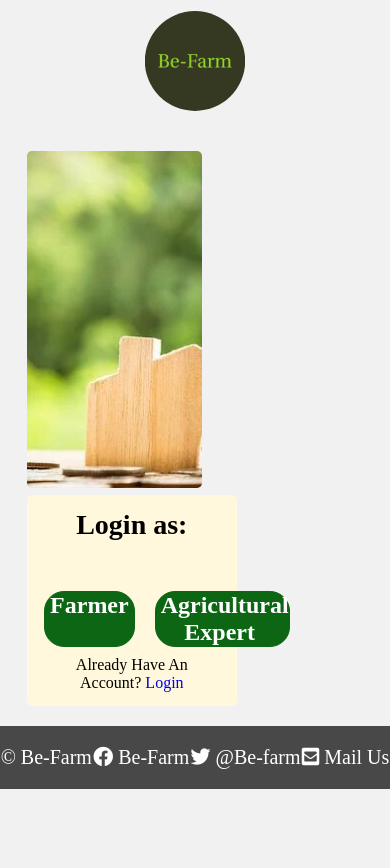
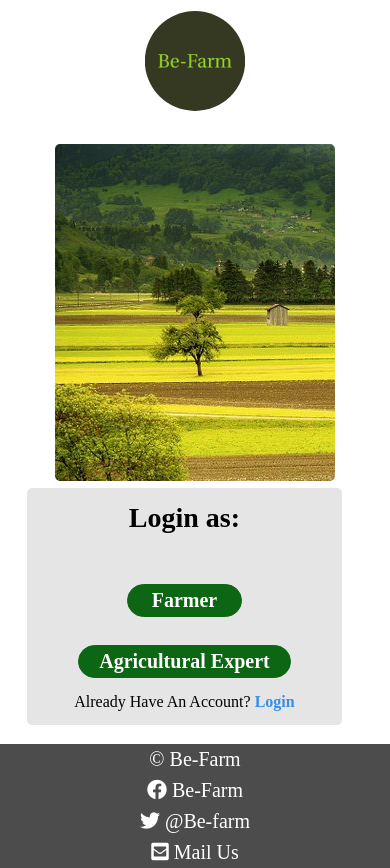
Before and after one commit to v-magiri/Be-farm, a PHP site: page /userlogin.html in a window 390 px wide. Before the commit the page ends 789 px from the top, so only its background shows below. Run offline with PHP 8.4, Linux system fonts and the light colour scheme.

Commit message:
Added resposiveness

```diff
--- a/php/signin.php
+++ b/php/signin.php
@@ -14,6 +14,9 @@ if($_SERVER['REQUEST_METHOD'] == "POST"){
     <meta http-equiv="X-UA-Compatible" content="IE=edge">
     <meta name="viewport" content="width=device-width, initial-scale=1.0">
     <link rel="stylesheet" href="https://cdnjs.cloudflare.com/ajax/libs/font-awesome/5.15.3/css/all.min.css">
+    <link rel="preconnect" href="https://fonts.googleapis.com">
+    <link rel="preconnect" href="https://fonts.gstatic.com" crossorigin>
+    <link href="https://fonts.googleapis.com/css2?family=Roboto:wght@300;400;500&display=swap" rel="stylesheet">
     <link rel="stylesheet" href="../CSS/signinform.css">
     <title>Be-Farm Login</title>
 </head>
@@ -32,7 +35,7 @@ if($_SERVER['REQUEST_METHOD'] == "POST"){
                             <label for="pwd">Password:</label><br>
                             <input type="password" id="pwd" required name="pwd"><br><br>
                             <p>Create Account? <a href="signup.php">Sign Up</a></p><br>
-                            <button type="submit" name="login" class="submit"><i class="fas fa-sign-in-alt"></i>Log in</button>
+                            <div class="btn"><button type="submit" name="login" class="submit">Log in</button></div>
                         </form><br>
                     </div>
                     <?php
--- a/php/userlogin.html
+++ b/php/userlogin.html
@@ -12,7 +12,7 @@
             padding:0;
         }
         body{
-            background:#f1f1f1;
+            background:#fff;
         }
         header{
             width:95%;
@@ -40,7 +40,7 @@
             background:url('../Images/signup.jpg');
             background-size:cover;
             min-height:40vh;
-            width:50%;
+            width:100%;
             border-radius:5px;
         }
         .row{
@@ -48,6 +48,7 @@
             text-align:center;
             border-radius:5px;
             width:50%;
+            background: #e5e5e5;
         }
         .reg,.row{
             margin:0 2%;
@@ -67,6 +68,9 @@
             padding:20px 5px;
             color:#fff;
         }
+        .expert{
+            margin-left:50px;
+        }
         .farmer, .expert{
             border-radius:20px;
             background:rgb(13, 102, 19);
@@ -80,20 +84,20 @@
         }
 
         .rowftr{
+            position:relative;
+            min-height: 7.5vh;
+            width:100%;
+            left:0;
+            bottom:0;
             margin-top:5%;
             display: flex;
             justify-content: space-around;
-            position:relative;
+            align-items: center;
             background:rgba(0,0,0,0.7);
-            width:100%;
-            left:0;
-            bottom:0;
             color:white;
-            min-height: 7.5vh;
-            align-items: center;
             font-size:1.25em;
         }
-        .ftritm:hover{
+        .ftritm a:hover{
             cursor:pointer;
             color:darkcyan;
         }
@@ -101,12 +105,92 @@
             text-decoration:none;
             color:#fff;
         }
+        .reg-nav{
+            margin-top:5%;
+        }
+        .reg-nav a{
+            color:rgb(52, 143, 235);
+            font-weight: 600;
+        }
+        .reg-nav a:hover{
+            border:1px solid #777;
+            border-radius:20px;
+            color:#fff;
+            background-color:#4caf50;
+            /* padding:0 2px; */
+
+        }
         @media(max-width:700px){
-            .reg_form{
+            .reg_form, .role{
                 flex-direction: column;
             }
             .reg,.row{
                 margin-top:2%;
+                width:80%;
+            }
+            .expert{
+                width:75%;
+                margin: 10% auto 0;
+                padding:4px 0;
+            }
+            .farmer{
+                width:40%;
+                margin:auto;
+                padding:4px 0;
+            }
+            .farmer a,.expert a{
+                font-size:1.25em;
+            }
+            .reg{
+                background:url('../Images/signin.jpg');
+                background-size:auto;
+                margin:auto;
+                box-sizing: border-box;
+            }
+        }
+        @media(max-width:770px) and (min-width:700px){
+            .footer{
+                position:fixed;
+                bottom:0;
+                width:100%;
+            }
+            .row, .reg{
+                min-height: 55vh;
+            }
+            .role{
+                flex-direction:column;
+            }
+            .farmer{
+                margin-top:4%;
+                width: 50%;
+                margin: auto;
+                padding: 4px 0;
+            }
+            .farmer a,.expert a{
+                font-size:1.25em;
+                font-weight:600;
+            }
+            .expert{
+                margin-top:20%;
+                padding:4px 0;
+            }
+            .reg-nav{
+                margin-top:20%;
+                font-weight: 400;
+            }
+
+        }
+        @media(max-width:480px){
+            .rowftr{
+                flex-direction: column;
+            }
+            .ftritm{
+                padding:4px 0;
+            }
+        }
+        @media(max-width:420px){
+            .expert{
+                border-radius:40px;
             }
         }
     </style>
@@ -121,17 +205,17 @@
                 <!-- <img src="../Images/farm.jpg" alt="select role" style="width:400px;"> -->
             </div>
 
-            <div class="row" style="background:cornsilk;">
+            <div class="row">
                     <h3>Login as:</h3>
                 <div class="role">
                     <div class="col farmer">
                         <a href="signin.php" title="register as farmer">Farmer</a>
                     </div>
-                    <div class="col expert" style="margin-left:20px;">
+                    <div class="col expert">
                         <a href="signin.php" title="register as agricultural expert">Agricultural Expert</a>
                     </div>
                 </div>
-                <p style="margin-top:5%; ">Already Have An Account?<a href="signin.php" style="text-decoration:none;"> Login</a></p>
+                <p class="reg-nav">Already Have An Account?<a href="signin.php" style="text-decoration:none;"> Login</a></p>
             </div>
         </div>
     </section>
```
Also changed, not shown: CSS/signinform.css (+28 -32 lines), CSS/style.css (+8 -3 lines), php/userreg.html (+77 -5 lines), Images/signin.jpg (added).
